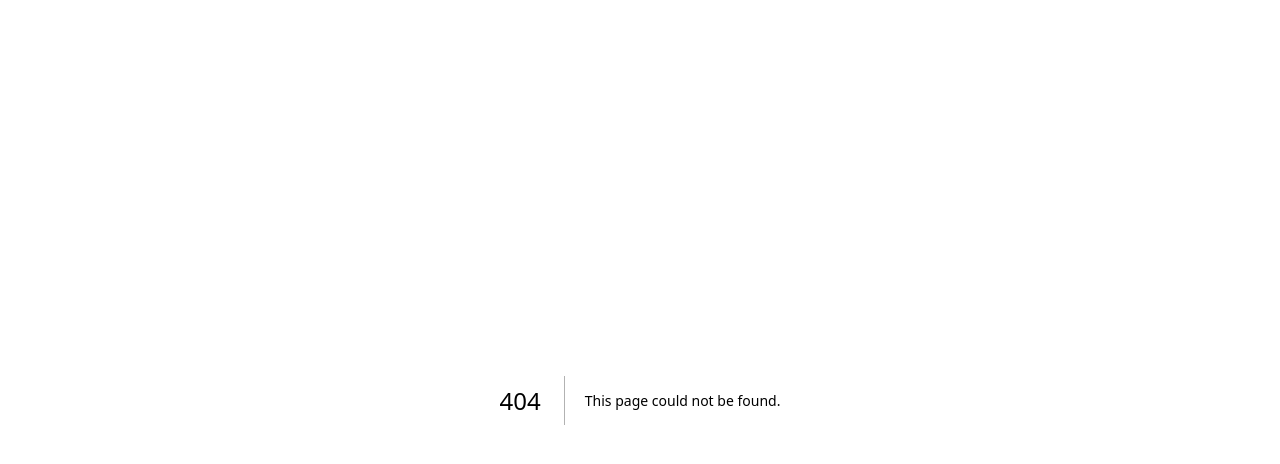
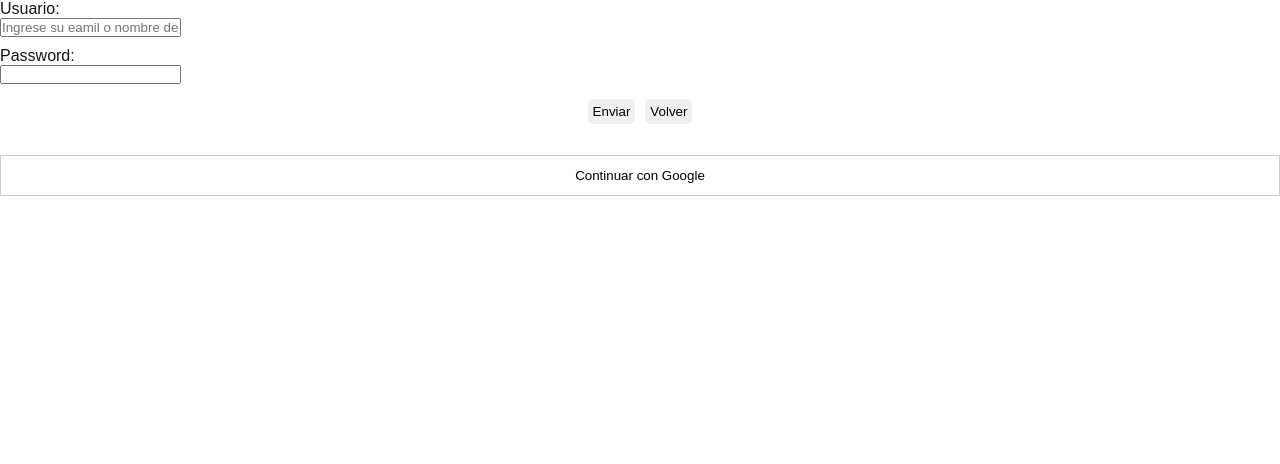
Before and after one commit to brunoc88/wiki-music, a Next.js app: page /auth/login in a window 1280 px wide. Before the commit this address had no page. Shown: the top 464 px of the page. Built offline with nearby package versions, Linux system fonts and the light colour scheme.

Commit message:
working on login ui/ux

```diff
--- /dev/null
+++ b/src/app/auth/layout.tsx
@@ -0,0 +1,12 @@
+"use client"
+
+import { ErrorProvider } from "@/context/ErrorContext"
+import './style.css'
+
+export default function AuthLayout({ children }: { children: React.ReactNode }) {
+  return (
+    <ErrorProvider>
+      {children}
+    </ErrorProvider>
+  )
+}
--- /dev/null
+++ b/src/app/auth/login/handleLogin.ts
@@ -0,0 +1,17 @@
+import { loginUser } from "@/lib/auth/api/login.api";
+import LoginSchema from "@/lib/schemas/login.schema";
+import { AuthorizeInput } from "@/types/user.types";
+
+export const handleLogin = async (data: AuthorizeInput) => {
+    const parsed = await LoginSchema.safeParseAsync(data)
+    if (!parsed.success) return {error: parsed.error.flatten().fieldErrors}
+
+    const res = await loginUser(data)
+    if (res?.error) {
+    return {
+      error: {credentials:'crendenciales invalidas'}
+    }
+  }
+    return {ok:true}
+
+}
--- /dev/null
+++ b/src/app/auth/login/page.tsx
@@ -0,0 +1,56 @@
+"use client"
+
+import UserInputs from "@/components/UserInputs"
+import { AuthorizeInput } from "@/types/user.types"
+import React, { useState } from "react"
+import { handleLogin } from "./handleLogin"
+import { useError } from "@/context/ErrorContext"
+import { useRouter } from "next/navigation"
+import { signIn } from "next-auth/react"
+
+const LoginPage = () => {
+    const [user, setUser] = useState<AuthorizeInput>({ user: "", password: "" })
+    const { setErrors } = useError()
+    const router = useRouter()
+
+    const handleUser = (e: React.ChangeEvent<HTMLInputElement>) => {
+        let { name, value } = e.target
+
+        setUser(prev => ({ ...prev, [name]: value }))
+    }
+
+    const handleGoogleLogin = () => {
+        signIn("google", { callbackUrl: "/welcome" })
+    }
+
+    const handleForm = async (e: React.FormEvent) => {
+        e.preventDefault()
+        setErrors({})
+        const res = await handleLogin(user)
+        console.log('res', res)
+        if (res?.error) setErrors(res.error)
+        else router.push("/welcome")
+
+    }
+
+
+
+    return (
+        <div>
+            <form onSubmit={handleForm}>
+                <UserInputs handleUser={handleUser} mode={'login'} />
+                <button
+                    type="button"
+                    onClick={handleGoogleLogin}
+                    className="auth-google-btn"
+                >
+                    Continuar con Google
+                </button>
+
+            </form>
+        </div>
+
+    )
+}
+
+export default LoginPage
--- a/src/app/auth/register/style.css
+++ b/src/app/auth/style.css
@@ -35,3 +35,13 @@
     margin-bottom: 5px;
     color: red;
 }
+
+.auth-google-btn {
+  width: 100%;
+  padding: 0.75rem;
+  margin-top: 1rem;
+  background: white;
+  border: 1px solid #ccc;
+  cursor: pointer;
+  color: black;
+}
--- /dev/null
+++ b/src/app/welcome/page.tsx
@@ -0,0 +1,5 @@
+const WelcomePage = () => {
+    return <>Bienvenido!</>
+}
+
+export default WelcomePage
--- a/src/components/UserInputs.tsx
+++ b/src/components/UserInputs.tsx
@@ -1,5 +1,10 @@
-const UserInputs = ({handleUser, errors, mode}) => {
-    return(
+import { useError } from "@/context/ErrorContext"
+
+const UserInputs = ({ handleUser, mode }) => {
+    const { errors } = useError()
+    return (
+        <div>
+            {mode && mode === 'register' &&
                 <div>
                     Email:
                     <input className="input-form" type="text"
@@ -8,6 +13,11 @@ const UserInputs = ({handleUser, errors, mode}) => {
                         onChange={handleUser}
                     />
                     {errors.email && <p className="error">{errors.email[0]}</p>}
+                </div>
+            }
+
+            {mode && mode === 'register' &&
+                <div>
                     Nombre de usuario:
                     <input className="input-form" type="text"
                         placeholder='pepe88'
@@ -15,25 +25,54 @@ const UserInputs = ({handleUser, errors, mode}) => {
                         onChange={handleUser}
                     />
                     {errors.username && <p className="error">{errors.username[0]}</p>}
+                </div>
+            }
+
+            {mode && mode === 'login' &&
+                <div>
+                    Usuario:
+                    <input className="input-form" type="text"
+                        name='user'
+                        onChange={handleUser}
+                        placeholder="Ingrese su eamil o nombre de usuario"
+                    />
+                    {errors.user && <p className="error">{errors.user[0]}</p>}
+                </div>
+            }
+            {mode && (mode === 'login' || mode === 'register') &&
+                <div>
                     Password:
                     <input className="input-form" type="password"
                         name='password'
                         onChange={handleUser}
                     />
                     {errors.password && <p className="error">{errors.password[0]}</p>}
+                </div>
+            }
+            {mode && mode === 'login' &&
+                <p className="error">{errors.credentials}</p>
+            }
+
+            {mode && mode === 'register' &&
+                <div>
                     Confirmar Password:
                     <input className="input-form" type="password"
                         name='password2'
                         onChange={handleUser}
                     />
                     {errors.password2 && <p className="error">{errors.password2[0]}</p>}
+                </div>
+            }
+
+            {mode && mode === 'register' &&
+                <div>
                     Seleccione una pregunta
-                <select className="select-form" name="securityQuestion" id="securityQuestion" onChange={handleUser}>
+                    < select className="select-form" name="securityQuestion" id="securityQuestion" onChange={handleUser} >
                         <option value=""></option>
                         <option value="Banda Favorita?">Banda Favorita?</option>
                         <option value="Album Favorito?">Album Favorito?</option>
                         <option value="Cancion Favorita?">Cancion Favorita?</option>
-                </select>
+                    </select >
                     {errors.securityQuestion && <p className="error">{errors.securityQuestion[0]}</p>}
                     Respuesta:
                     <input className="input-form" type="text"
@@ -41,14 +80,21 @@ const UserInputs = ({handleUser, errors, mode}) => {
                         onChange={handleUser}
                     />
                     {errors.securityAnswer && <p className="error">{errors.securityAnswer[0]}</p>}
+                </div>
+            }
+            {mode && mode === 'register' &&
+                <div>
                     Imagen de perfil:
                     <input className="input-form" type="file"
-                name='file'/>
+                        name='file' />
+                </div>
+            }
+
             <div className='btn-form'>
-                    <button className="btn"type="submit">Enviar</button>
+                <button className="btn" type="submit">Enviar</button>
                 <button className="btn">Volver</button>
             </div>
-        </div>
+        </div >
     )
 }
 
--- /dev/null
+++ b/src/context/ErrorContext.tsx
@@ -0,0 +1,28 @@
+import { createContext, ReactNode, useContext, useState } from "react"
+
+type ErrorContextType = {
+  errors: Record<string, string[]>
+  setErrors: React.Dispatch<React.SetStateAction<Record<string, string[]>>>
+}
+
+const ErrorContext = createContext<ErrorContextType | null>(null)
+
+export const ErrorProvider = ({ children }: { children: ReactNode }) => {
+  const [errors, setErrors] = useState<Record<string, string[]>>({})
+
+  return (
+    <ErrorContext.Provider value={{ errors, setErrors }}>
+      {children}
+    </ErrorContext.Provider>
+  )
+}
+
+export const useError = () => {
+  const context = useContext(ErrorContext)
+
+  if (!context) {
+    throw new Error("useError must be used within an ErrorProvider")
+  }
+
+  return context
+}
--- /dev/null
+++ b/src/lib/auth/api/login.api.ts
@@ -0,0 +1,15 @@
+import { AuthorizeInput } from "@/types/user.types";
+import { signIn } from "next-auth/react";
+
+export const loginUser = async (data: AuthorizeInput) => {
+    let { user, password } = data
+    const res = await signIn("credentials", {
+        user,
+        password,
+        redirect: false,
+        callbackUrl: "/home"
+    })
+
+    if (!res?.ok) return { error: 'credenciales invalidas' }
+    return { ok: true }
+}
```
Also changed, not shown: src/app/auth/register/page.tsx (+11 -4 lines). Lines whose indentation alone changed are shown as unchanged.
